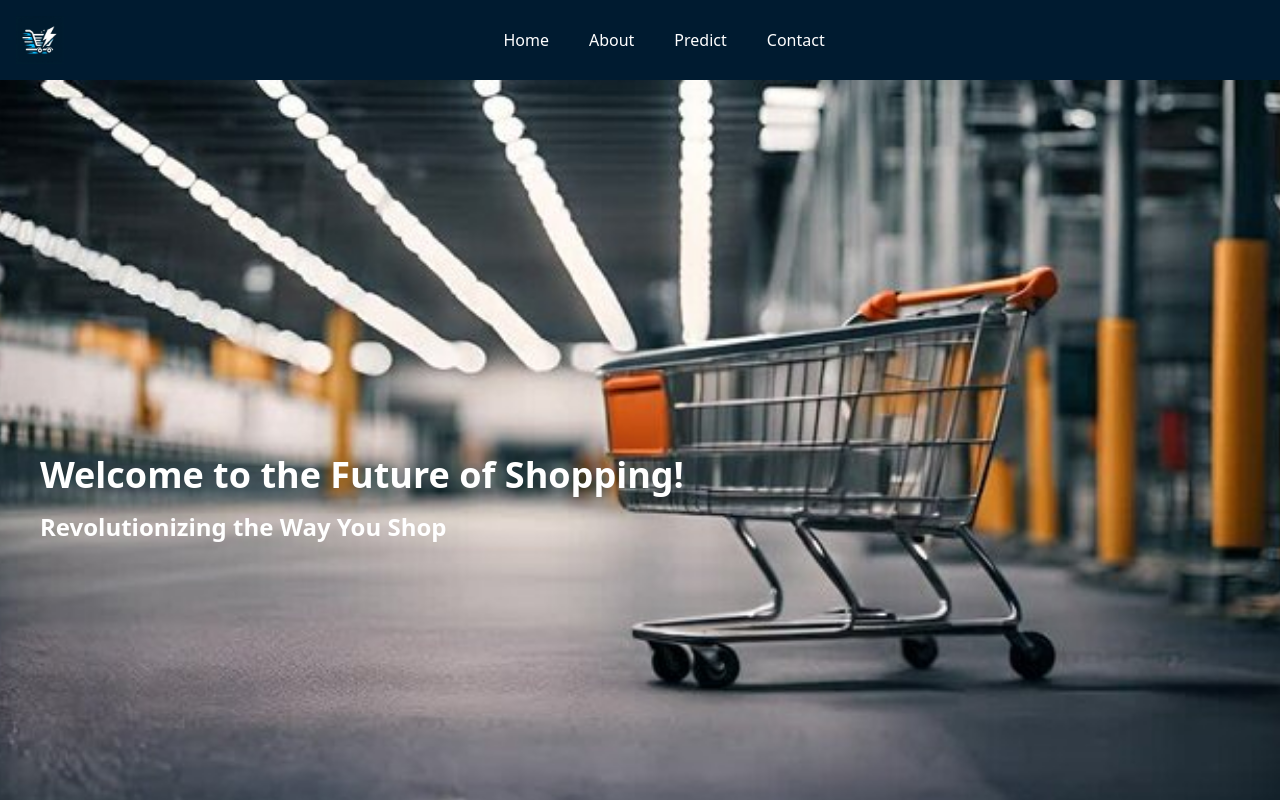
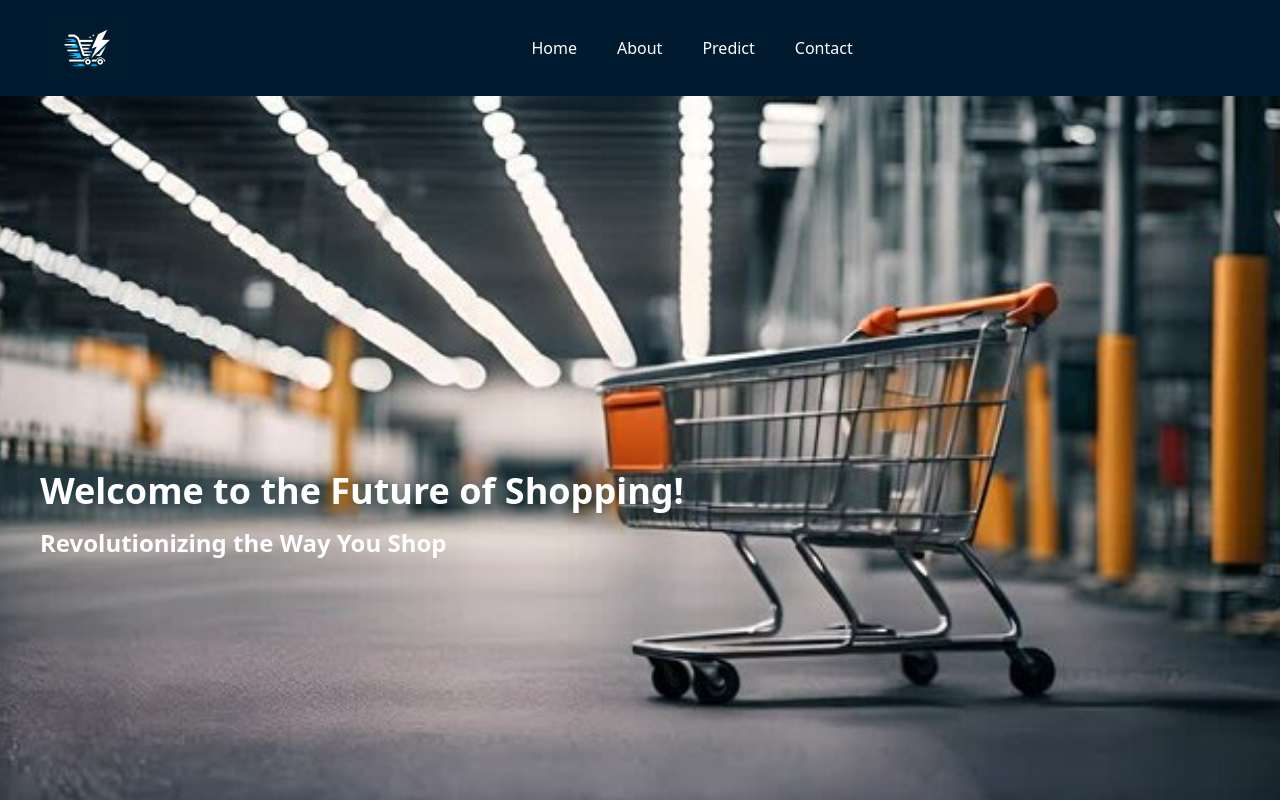
Before and after one commit to Abuhamida/Smart-Shopping-Cart, a Next.js app: page / in a window 1280 px wide. Shown: the top 800 px of the page. Built offline with nearby package versions, Linux system fonts and the light colour scheme.

Commit message:
update api

```diff
--- a/src/app/components/Nav.tsx
+++ b/src/app/components/Nav.tsx
@@ -25,8 +25,8 @@ export default function Nav() {
 
   return (
     <div className='flex items-center justify-between p-4 bg-background text-white'>
-        <div className='flex items-center gap-4'>
-            <Image src='/images/logo.jpg' alt='logo' width={50} height={50} />
+        <div className='flex items-center gap-4 pl-10'>
+            <Image src='/images/logo.jpg' alt='logo' width={70} height={70} />
         </div>
         <div className='flex items-center gap-10 justify-center w-full'>
             {links.map((link) => (
--- a/src/app/components/ProductDetector.tsx
+++ b/src/app/components/ProductDetector.tsx
@@ -38,7 +38,7 @@ const ProductDetector: React.FC = () => {
     try {
       const response = await axios({
         method: "POST",
-        url: "https://detect.roboflow.com/egyptian-market-products/2",
+        url: "https://detect.roboflow.com/egyptian-market-products/3",
         params: {
           api_key: "ZDMzYQ7098cCBloqZeJX", // Replace with your actual API key
         },
--- a/src/app/components/WebcamPrediction.tsx
+++ b/src/app/components/WebcamPrediction.tsx
@@ -41,7 +41,7 @@ const RealTimeDetection: React.FC = () => {
 
     try {
       const response = await axios.post<Detection>(
-        "https://detect.roboflow.com/egyptian-market-products/2",
+        "https://detect.roboflow.com/egyptian-market-products/3",
         base64Image,
         {
           params: { api_key: "ZDMzYQ7098cCBloqZeJX" },
@@ -78,7 +78,7 @@ const RealTimeDetection: React.FC = () => {
 
   return (
     <div className="w-full flex flex-col justify-center px-10 ">
-      <h1 className="text-3xl text-background font-bold font-sans pb-10 absolute top-40 ">
+      <h1 className="text-3xl text-background font-bold font-sans pb-10 absolute top-44 ">
         Real-Time Product Detection
       </h1>
 
@@ -94,9 +94,9 @@ const RealTimeDetection: React.FC = () => {
             }}
           />
         </div>
-        <div className="w-full">
+        <div className="w-full flex flex-col justify-center items-center">
           {detection && (
-            <div className=" flex flex-col w-full justify-center items-start ">
+            <div className=" flex flex-col w-full justify-center items-center ">
               <h2 className="text-primary text-2xl font-bold font-sans">
                 Detected Class:
               </h2>
```
